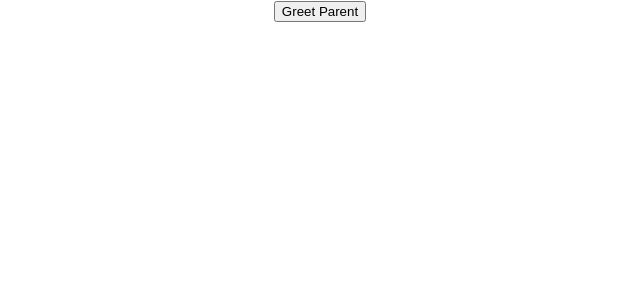
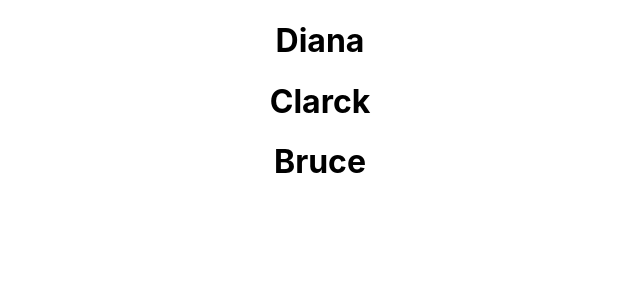
Before and after one commit to eniskastrati/reactjs-study, a React (Create React App) app in the folder reactapp/: page / in a window 1280 px wide. Shown: the top 300 px of the page, without its empty margins (320-960 px from the left). Built offline with nearby package versions, Linux system fonts and the light colour scheme.

Commit message:
#comment list rendering

```diff
--- a/reactapp/src/App.js
+++ b/reactapp/src/App.js
@@ -9,13 +9,15 @@ import Click from './components/Click';
 import ClassClick from './components/ClassClick';
 import ParentComponent from './components/ParentComponent';
 import UserGreeting from "./components/UserGreeting";
+import NameList from './components/NameList';
 
 function App() {
   return (
     <div className="App">
+      <NameList />
       {/* <EvenBind /> */}
-        <UserGreeting />
-      <ParentComponent />
+      {/* <UserGreeting />
+      <ParentComponent /> */}
       {/* <ClassClick /> */}
       {/* <Greet name={"enis"} heroName={"Kastrati"} /> */}
       {/* <Welcome name="Enis" heroName="Spiderman" /> */}
--- /dev/null
+++ b/reactapp/src/components/NameList.jsx
@@ -0,0 +1,9 @@
+import React from 'react'
+
+function NameList() {
+    const nameArray = ['Diana', 'Clarck', 'Bruce']
+    const nameList = nameArray.map((name,idx) => <h1 id={idx}>{name}</h1>);
+  return (<div>{nameList}</div>)
+}
+
+export default NameList
```
